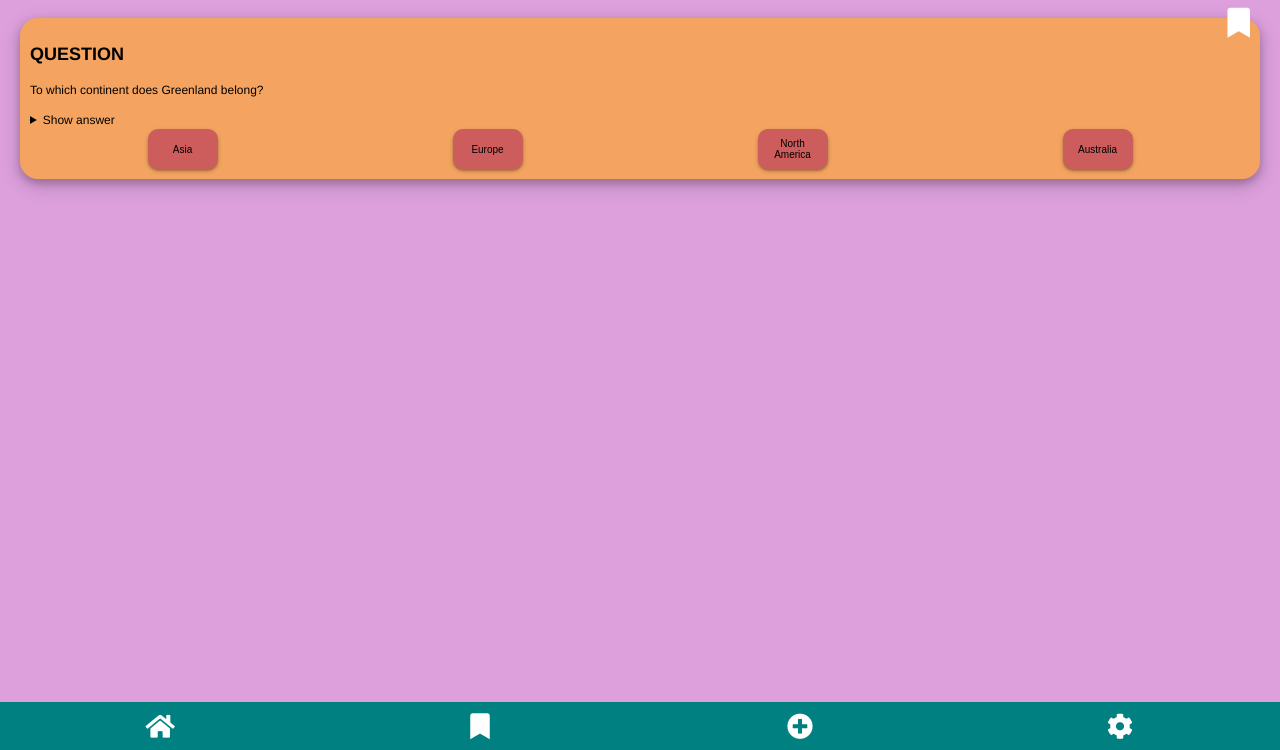
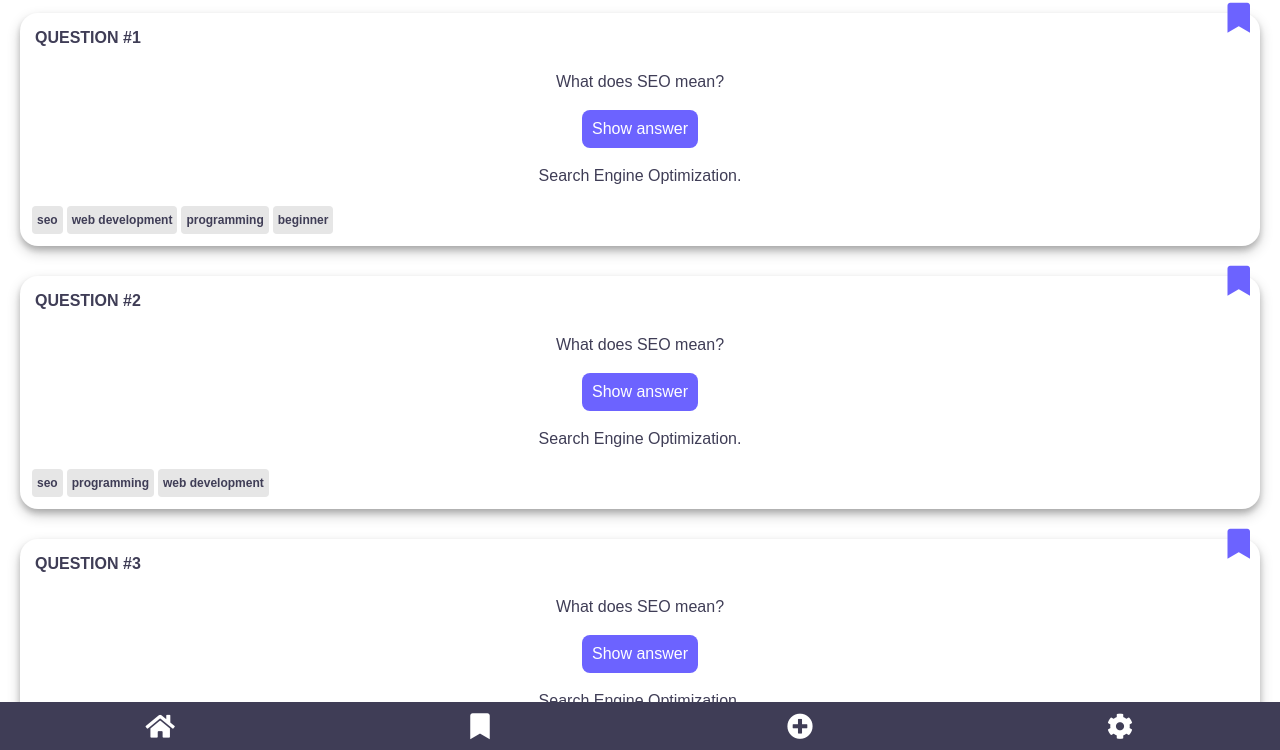
Before and after one commit to AmmNJ/quiz-app, a website: page index.html in a window 1280 px wide. Shown: the part 50-800 px from the top of the page. Drawn offline with Linux system fonts and the light colour scheme.

Commit message:
Add quiz-card and revamp styling of all components

```diff
--- a/index.html
+++ b/index.html
@@ -3,7 +3,7 @@
   <head>
     <meta charset="UTF-8" />
     <meta name="viewport" content="width=device-width, initial-scale=1.0" />
-    <title>Quiz App</title>
+    <title>Quiz-App</title>
     <link rel="stylesheet" href="styles/index.css" />
     <link
       rel="stylesheet"
@@ -20,28 +20,54 @@
 
     <main class="app-grid__main">
       <section class="quiz-card">
-        <i class="fas fa-bookmark quiz-card__bookmark"></i>
-        <h2 class="quiz-card__heading">QUESTION</h2>
-        <p class="quiz-card__question">
-          To which continent does Greenland belong?
-        </p>
-        <details class="quiz-card__solution">
-          <summary>Show answer</summary>
-          <p>The answer is North America.</p>
-        </details>
-        <div class="quiz-card__answer-area">
-          <button class="quiz-card__answer-area__button">Asia</button>
-          <button class="quiz-card__answer-area__button">Europe</button>
-          <button class="quiz-card__answer-area__button">North America</button>
-          <button class="quiz-card__answer-area__button">Australia</button>
+        <a class="fas fa-bookmark quiz-card__bookmark" href=""></a>
+        <h2 class="quiz-card__heading">QUESTION #1</h2>
+        <p class="quiz-card__question">What does SEO mean?</p>
+        <div class="quiz-card__solution">
+          <button class="quiz-card__solution__button">Show answer</button>
+          <p>Search Engine Optimization.</p>
         </div>
+        <ul class="quiz-card__tag-area">
+          <li class="quiz-card__tag-area__tags">seo</li>
+          <li class="quiz-card__tag-area__tags">web development</li>
+          <li class="quiz-card__tag-area__tags">programming</li>
+          <li class="quiz-card__tag-area__tags">beginner</li>
+        </ul>
+      </section>
+      <section class="quiz-card">
+        <a class="fas fa-bookmark quiz-card__bookmark" href=""></a>
+        <h2 class="quiz-card__heading">QUESTION #2</h2>
+        <p class="quiz-card__question">What does SEO mean?</p>
+        <div class="quiz-card__solution">
+          <button class="quiz-card__solution__button">Show answer</button>
+          <p>Search Engine Optimization.</p>
+        </div>
+        <ul class="quiz-card__tag-area">
+          <li class="quiz-card__tag-area__tags">seo</li>
+          <li class="quiz-card__tag-area__tags">programming</li>
+          <li class="quiz-card__tag-area__tags">web development</li>
+        </ul>
+      </section>
+      <section class="quiz-card">
+        <a class="fas fa-bookmark quiz-card__bookmark" href=""></a>
+        <h2 class="quiz-card__heading">QUESTION #3</h2>
+        <p class="quiz-card__question">What does SEO mean?</p>
+        <div class="quiz-card__solution">
+          <button class="quiz-card__solution__button">Show answer</button>
+          <p>Search Engine Optimization.</p>
+        </div>
+        <ul class="quiz-card__tag-area">
+          <li class="quiz-card__tag-area__tags">web development</li>
+          <li class="quiz-card__tag-area__tags">seo</li>
+          <li class="quiz-card__tag-area__tags">beginner</li>
+        </ul>
       </section>
     </main>
     <footer class="app-grid__footer navbar">
-      <i class="fas fa-home navbar__item"></i>
-      <i class="fas fa-bookmark navbar__item"></i>
-      <i class="fas fa-plus-circle navbar__item"></i>
-      <i class="fas fa-cog navbar__item navbar__item"></i>
+      <a class="fas fa-home navbar__item" href=""></a>
+      <a class="fas fa-bookmark navbar__item" href=""></a>
+      <a class="fas fa-plus-circle navbar__item" href=""></a>
+      <a class="fas fa-cog navbar__item" href=""></a>
     </footer>
   </body>
 </html>
--- a/styles/_base.css
+++ b/styles/_base.css
@@ -3,10 +3,12 @@
 }
 
 body {
-  font-family: 'Helvetica Neue', sans-serif;
+  font-family: 'Avenir Next', sans-serif;
   font-size: 112.5%;
   line-height: 1.5;
   margin: 0;
+  background: var(--color-white);
+  color: var(--color-dark);
 }
 
 h1,
@@ -19,3 +21,7 @@ input,
 button {
   font-size: 1em;
 }
+
+a {
+  text-decoration: none;
+}
--- /dev/null
+++ b/styles/_variables.css
@@ -0,0 +1,7 @@
+:root {
+  --color-violet: #6c63ff;
+  --color-white: #fff;
+  --color-lightgrey: #e6e6e6;
+  --color-dark: #3f3d56;
+  --dropShadow-black: rgba(0, 0, 0, 0.2);
+}
--- a/styles/components/_app-grid.css
+++ b/styles/components/_app-grid.css
@@ -5,16 +5,15 @@
 }
 
 .app-grid__header {
-  background-color: salmon;
   display: grid;
   place-items: center;
+  background-color: var(--color-dark);
 }
 
 .app-grid__main {
-  background-color: plum;
   overflow-y: auto;
 }
 
 .app-grid__footer {
-  background-color: teal;
+  background-color: var(--color-dark);
 }
--- a/styles/components/_navbar.css
+++ b/styles/components/_navbar.css
@@ -1,16 +1,10 @@
-.flaticon-referal {
-  font-size: 8px;
-  text-align: center;
-}
-
 .navbar {
   display: grid;
   grid-template-columns: 1fr 1fr 1fr 1fr;
-  justify-items: center;
-  align-items: center;
+  place-items: center;
 }
 
 .navbar__item {
   font-size: 26px;
-  color: #fff;
+  color: var(--color-white);
 }
--- a/styles/components/_page-title.css
+++ b/styles/components/_page-title.css
@@ -1,4 +1,5 @@
 .page-title {
   margin: 0;
   font-size: 22px;
+  color: var(--color-white);
 }
--- a/styles/components/_quiz-card.css
+++ b/styles/components/_quiz-card.css
@@ -1,12 +1,12 @@
 .quiz-card {
-  margin: 20px;
+  margin: 15px 20px 30px;
   padding: 10px;
   height: auto;
-  background-color: sandybrown;
   border-radius: 18px;
-  box-shadow: 0 4px 8px 0 rgba(0, 0, 0, 0.2), 0 6px 20px 0 rgba(0, 0, 0, 0.2);
-  transition: all 2s;
+  box-shadow: 0 4px 6px 0 var(--dropShadow-black),
+    0 6px 14px 0 var(--dropShadow-black);
   position: relative;
+  background-color: var(--color-white);
 }
 
 .quiz-card__bookmark {
@@ -14,34 +14,48 @@
   position: absolute;
   right: 10px;
   top: -10px;
-  color: #fff;
+  color: var(--color-violet);
 }
 
 .quiz-card__heading {
-  font-size: 18px;
+  font-size: 16px;
+  margin: 0;
+  padding: 5px;
 }
 
 .quiz-card__question {
-  font-size: 12px;
+  font-size: 16px;
+  text-align: center;
 }
 
 .quiz-card__solution {
-  font-size: 12px;
+  font-size: 16px;
+  display: grid;
+  justify-items: center;
 }
 
-.quiz-card__answer-area {
-  display: grid;
-  grid-template-columns: 1fr 1fr 1fr 1fr;
-  justify-items: center;
-  align-items: center;
+.quiz-card__solution__button {
+  background-color: var(--color-violet);
+  color: var(--color-white);
+  padding: 10px;
+  border-radius: 8px;
+  border: none;
 }
 
-.quiz-card__answer-area__button {
-  font-size: 10px;
-  width: 70px;
-  height: 40px;
-  border-radius: 10px;
-  background-color: indianred;
-  border: none;
-  box-shadow: 0 2px 2px 0 rgba(0, 0, 0, 0.2), 0 2px 5px 0 rgba(0, 0, 0, 0.2);
+.quiz-card__tag-area {
+  list-style-type: none;
+  display: flex;
+  justify-content: flex-start;
+  flex-wrap: wrap;
+  padding: 0;
+  margin: 0;
 }
+
+.quiz-card__tag-area__tags {
+  font-size: 12px;
+  background-color: var(--color-lightgrey);
+  padding: 5px 5px;
+  margin: 2px 2px;
+  border-radius: 4px;
+  font-weight: 600;
+}
--- a/styles/index.css
+++ b/styles/index.css
@@ -1,4 +1,5 @@
 @import '_base.css';
+@import '_variables.css';
 @import 'components/_app-grid.css';
 @import 'components/_navbar.css';
 @import 'components/_page-title.css';
```
